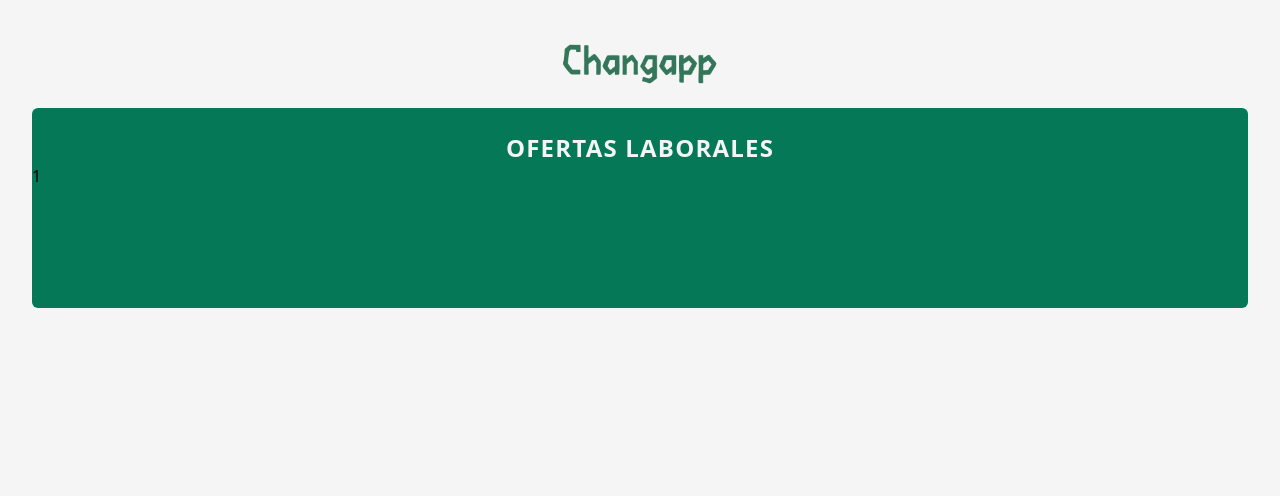
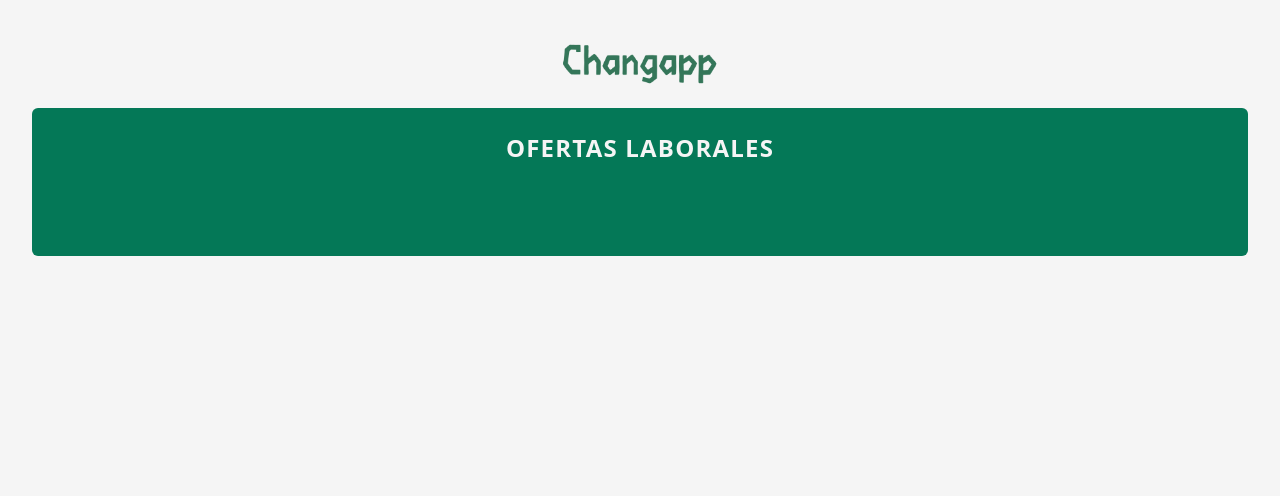
Before and after one commit to LucasR-Prieto/changapp, a Flask app: page /find-job in a window 1280 px wide. Shown: the top 496 px of the page. Run offline with Flask 2, Linux system fonts and the light colour scheme; the visitor is signed in with stand-in values (Sample User, id 1); data comes from the database, SQL or seed files in the repository; data that the repository does not hold is empty; some libraries are stand-ins or nearby versions.

Commit message:
cambios en el html find-job

```diff
--- a/templates/find_job.html
+++ b/templates/find_job.html
@@ -14,9 +14,9 @@
 
         <div class="bg-emerald-700 rounded-md">
 
-            <br><p class="flex flex-col items-center align-center font-bold text-2xl text-neutral-100 p-auto tracking-wider	">OFERTAS LABORALES</p>
-            <h1>{{ current_user.id }}</h1>
-            <div class="flex flex-col items-center p-10">
+            <br><p class="flex flex-col items-center align-center font-bold text-2xl text-neutral-100 pb-1 tracking-wider	">OFERTAS LABORALES</p>
+            <!--<h1>{{ current_user.id }}</h1>-->
+            <div class="flex flex-col items-center p-10 pt-2">
         <!--Card 1-->
         {% for job in jobs[::-1] %}
         <div class="bg-neutral-100 max-w-sm rounded shadow-lg border-t-4 border-orange-600 mt-3">
@@ -57,7 +57,7 @@
     {% endfor %}
 
 
-
+<!--inicio menu-->
     <div class="w-full mt-10">
         <!-- <section id="bottom-navigation" class="md:hidden block fixed inset-x-0 bottom-0 z-10 bg-white shadow"> // if shown only tablet/mobile-->
         <section id="bottom-navigation" class="block fixed inset-x-0 bottom-0 z-10 bg-white shadow">
@@ -102,6 +102,7 @@
             </div>
         </section>
     </div>
+    <!--fin menu-->
 </body>
 <!--
 <!DOCTYPE html>
```
